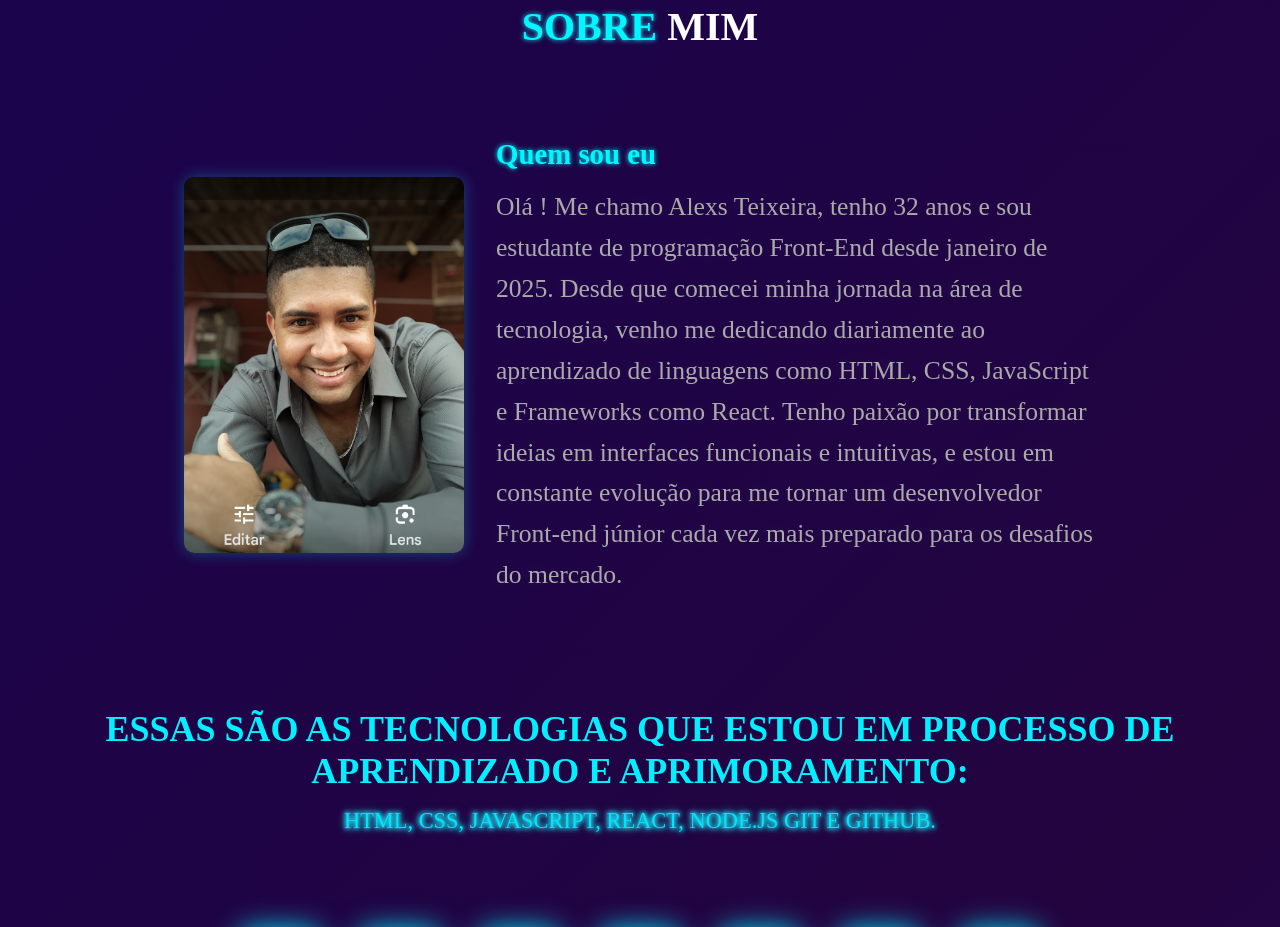
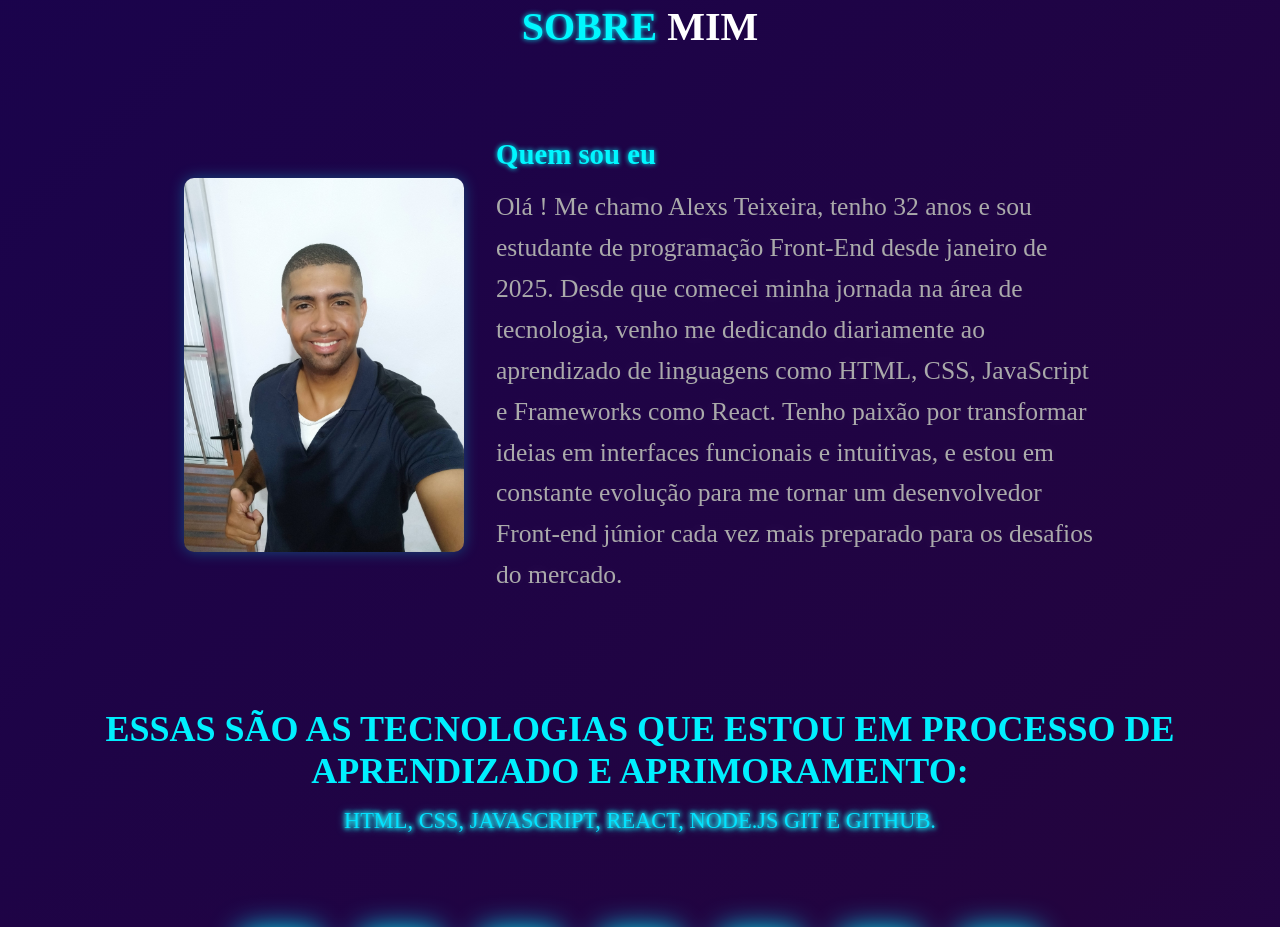
Before and after one commit to alexsteixeira00/Portfolio-Alexs-Teixeira, a plain HTML site: page index.html in a window 1280 px wide. Shown: the part 2395-3322 px from the top of the page. Drawn offline with Linux system fonts and the light colour scheme.

Commit message:
alteração da minha imagem

```diff
--- a/index.html
+++ b/index.html
@@ -82,7 +82,7 @@
         <div class="container-sobre">
 
             <div class="imagem-sobre">
-                <img src="./img/minha img2.png" alt="img-sobre">
+                <img src="./img/IMG_20201231_190441.jpg" alt="img-sobre">
             </div>
 
             <div class="texto-sobre">
```
